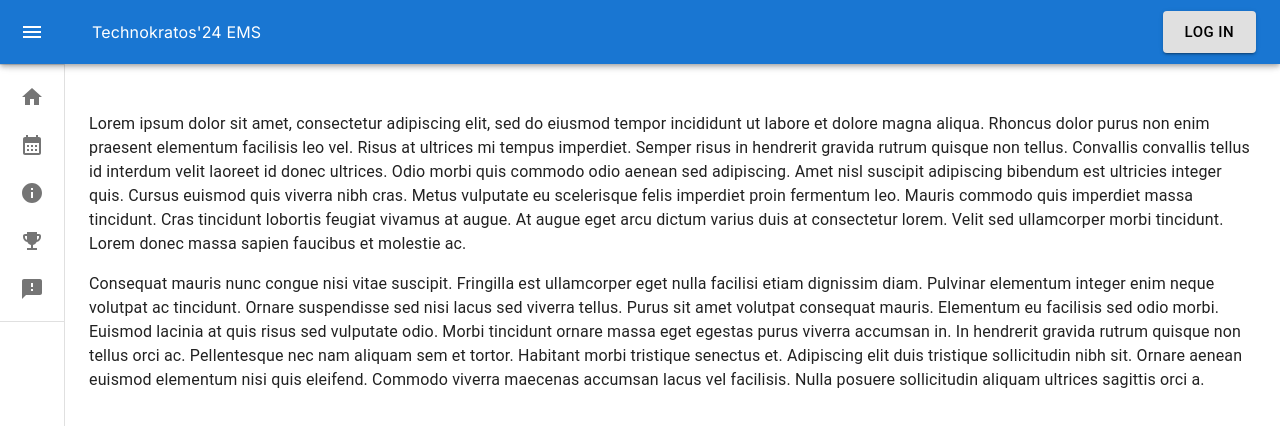
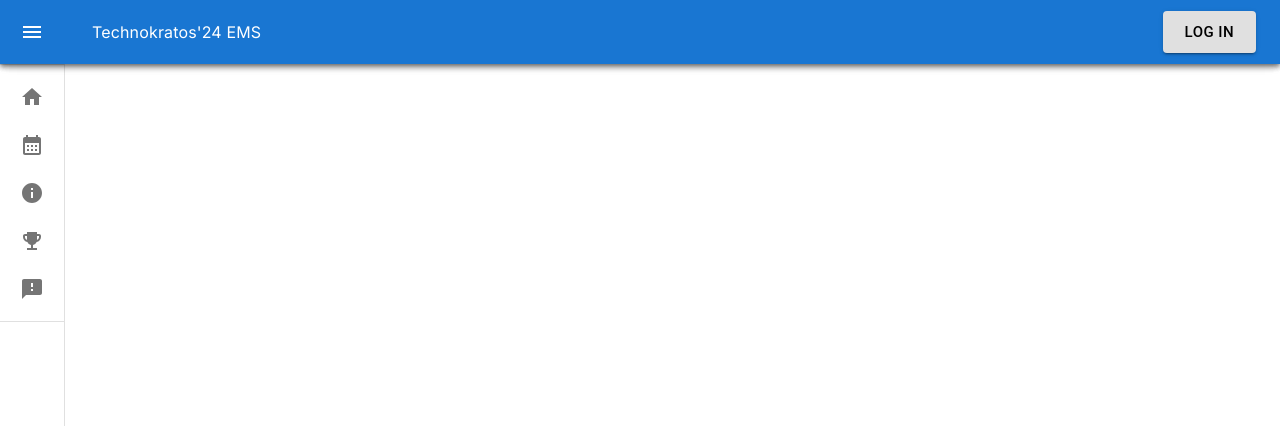
Before and after one commit to alokVerma749/technokratos-ems, a Next.js app: page / in a window 1280 px wide. Shown: the top 426 px of the page. Built offline with nearby package versions, Linux system fonts and the light colour scheme.

Commit message:
fix: layout

```diff
--- a/src/app/layout.js
+++ b/src/app/layout.js
@@ -3,6 +3,7 @@ import "./globals.css";
 import Header from "@/components/Header";
 import { Toaster } from "@/components/ui/toaster";
 import { AuthProvider } from "@/context/auth-context";
+import MiniDrawer from "@/components/Sidebar";
 
 const inter = Inter({ subsets: ["latin"] });
 
@@ -16,9 +17,10 @@ export default function RootLayout({ children }) {
     <html lang="en">
       <body className={inter.className}>
         {/* <AuthProvider> */}
-          <Toaster />
-          <Header />
+        <Toaster />
+        <MiniDrawer>
           {children}
+        </MiniDrawer>
         {/* </AuthProvider> */}
       </body>
     </html>
--- a/src/components/Sidebar/index.js
+++ b/src/components/Sidebar/index.js
@@ -93,7 +93,7 @@ const Drawer = styled(MuiDrawer, { shouldForwardProp: (prop) => prop !== 'open'
   }),
 );
 
-export default function MiniDrawer() {
+export default function MiniDrawer({ children }) {
   const theme = useTheme();
   const [open, setOpen] = React.useState(false);
 
@@ -130,10 +130,10 @@ export default function MiniDrawer() {
             <MenuIcon />
           </IconButton>
           <div className='flex items-center w-full justify-between'>
-            <h1>Technokratos'24 EMS</h1>
+            <h1>Technokratos&apos;24 EMS</h1>
             <div className='flex items-center gap-2'>
               <Link href={'/login'}>
-                <Button variant="contained" size='large' color='inherit' style={{color:'black'}}>Log In</Button>
+                <Button variant="contained" size='large' color='inherit' style={{ color: 'black' }}>Log In</Button>
               </Link>
 
             </div>
@@ -178,33 +178,7 @@ export default function MiniDrawer() {
       </Drawer>
       <Box component="main" sx={{ flexGrow: 1, p: 3 }}>
         <DrawerHeader />
-        <Typography paragraph>
-          Lorem ipsum dolor sit amet, consectetur adipiscing elit, sed do eiusmod
-          tempor incididunt ut labore et dolore magna aliqua. Rhoncus dolor purus non
-          enim praesent elementum facilisis leo vel. Risus at ultrices mi tempus
-          imperdiet. Semper risus in hendrerit gravida rutrum quisque non tellus.
-          Convallis convallis tellus id interdum velit laoreet id donec ultrices.
-          Odio morbi quis commodo odio aenean sed adipiscing. Amet nisl suscipit
-          adipiscing bibendum est ultricies integer quis. Cursus euismod quis viverra
-          nibh cras. Metus vulputate eu scelerisque felis imperdiet proin fermentum
-          leo. Mauris commodo quis imperdiet massa tincidunt. Cras tincidunt lobortis
-          feugiat vivamus at augue. At augue eget arcu dictum varius duis at
-          consectetur lorem. Velit sed ullamcorper morbi tincidunt. Lorem donec massa
-          sapien faucibus et molestie ac.
-        </Typography>
-        <Typography paragraph>
-          Consequat mauris nunc congue nisi vitae suscipit. Fringilla est ullamcorper
-          eget nulla facilisi etiam dignissim diam. Pulvinar elementum integer enim
-          neque volutpat ac tincidunt. Ornare suspendisse sed nisi lacus sed viverra
-          tellus. Purus sit amet volutpat consequat mauris. Elementum eu facilisis
-          sed odio morbi. Euismod lacinia at quis risus sed vulputate odio. Morbi
-          tincidunt ornare massa eget egestas purus viverra accumsan in. In hendrerit
-          gravida rutrum quisque non tellus orci ac. Pellentesque nec nam aliquam sem
-          et tortor. Habitant morbi tristique senectus et. Adipiscing elit duis
-          tristique sollicitudin nibh sit. Ornare aenean euismod elementum nisi quis
-          eleifend. Commodo viverra maecenas accumsan lacus vel facilisis. Nulla
-          posuere sollicitudin aliquam ultrices sagittis orci a.
-        </Typography>
+        {children}
       </Box>
     </Box>
   );
```
